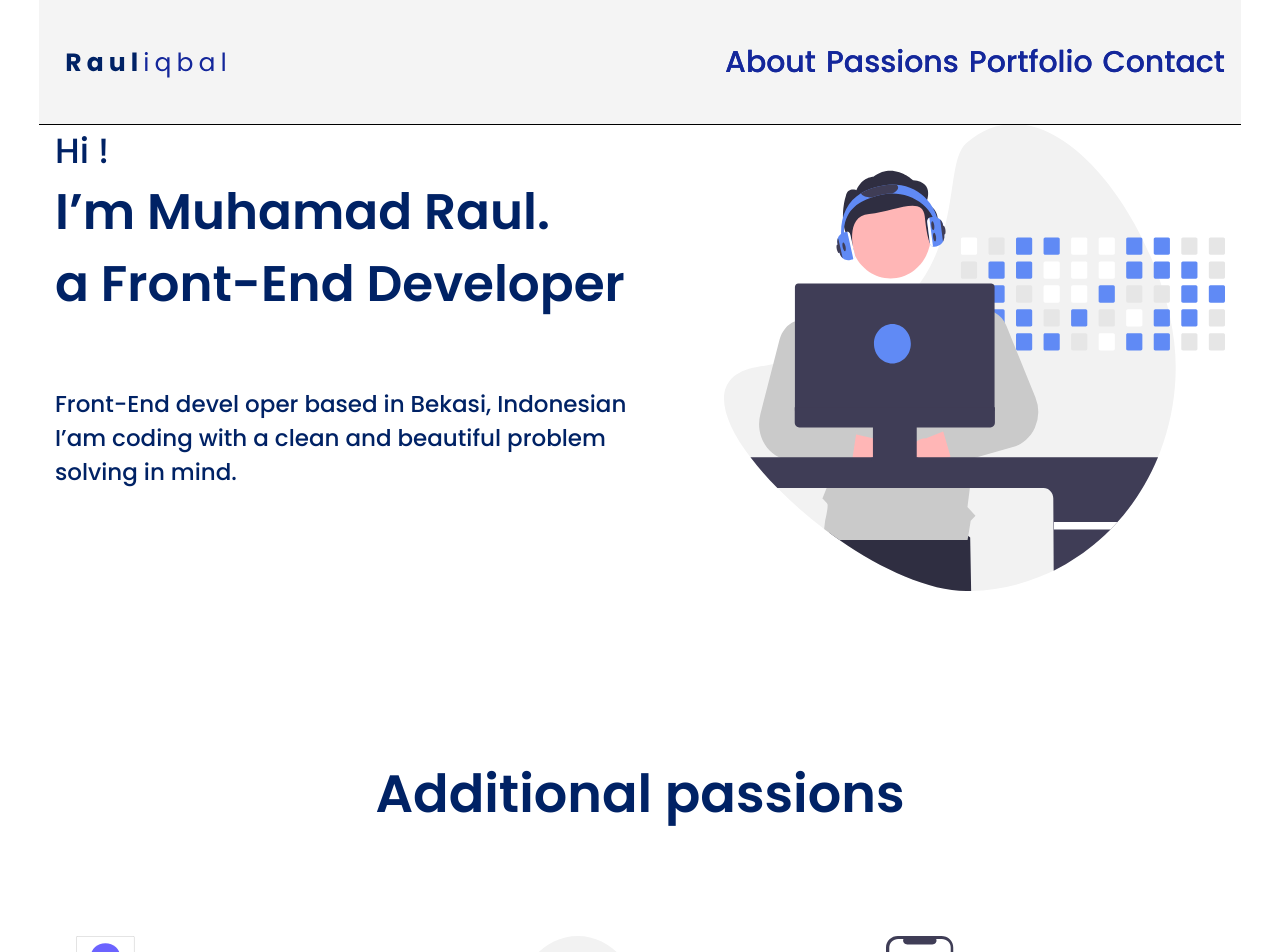
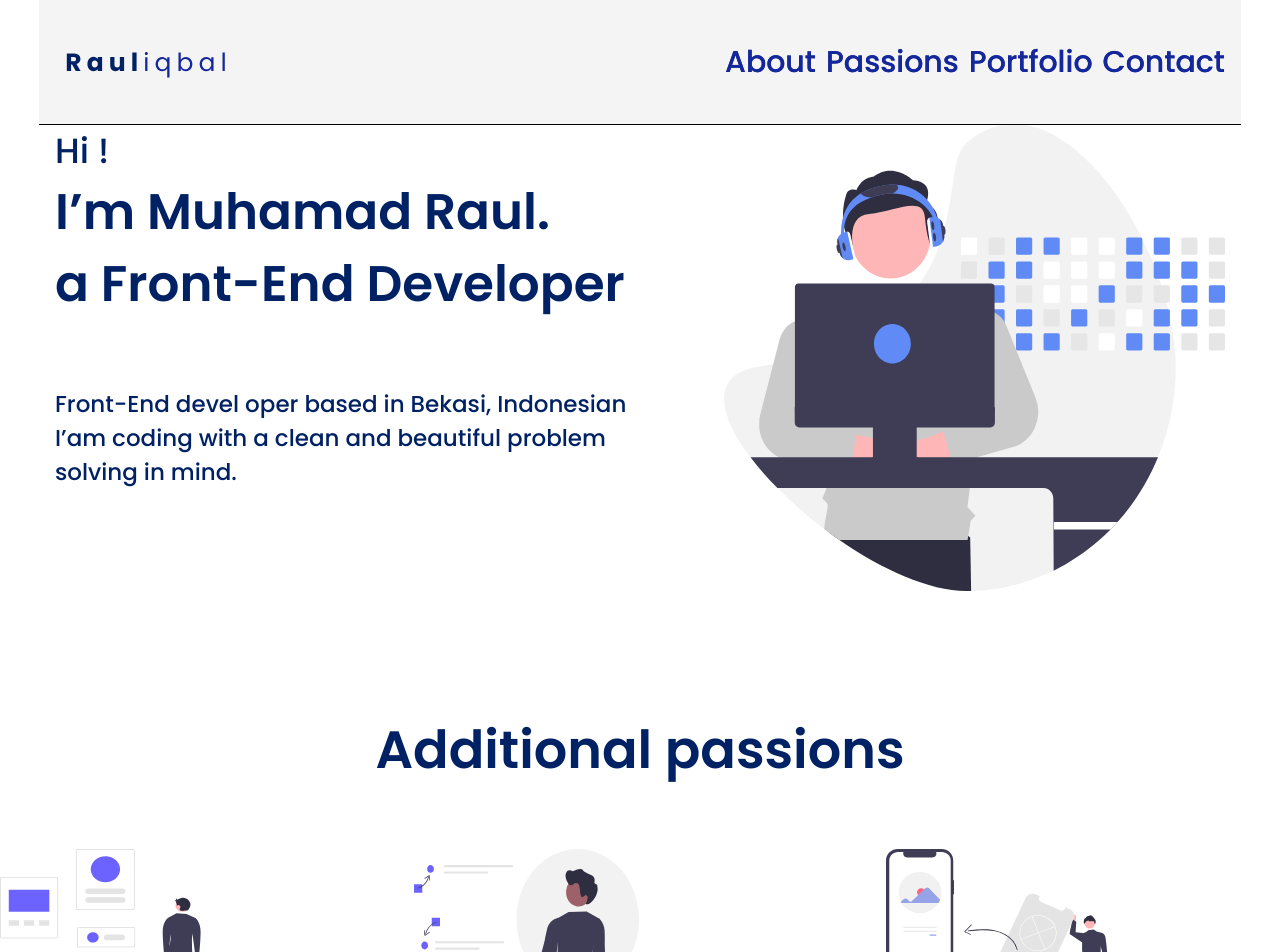
Before and after one commit to yevhenkr/portfolio-second-variant, a React app: page / in a window 1280 px wide. Shown: the top 952 px of the page. Built offline with nearby package versions, Linux system fonts and the light colour scheme.

Commit message:
refactor

```diff
--- a/src/index.css
+++ b/src/index.css
@@ -45,3 +45,7 @@ code {
     font-family: source-code-pro, Menlo, Monaco, Consolas, 'Courier New',
     monospace;
 }
+
+h2,h3,h4,h5,h6{
+    margin: 0;
+}
```
